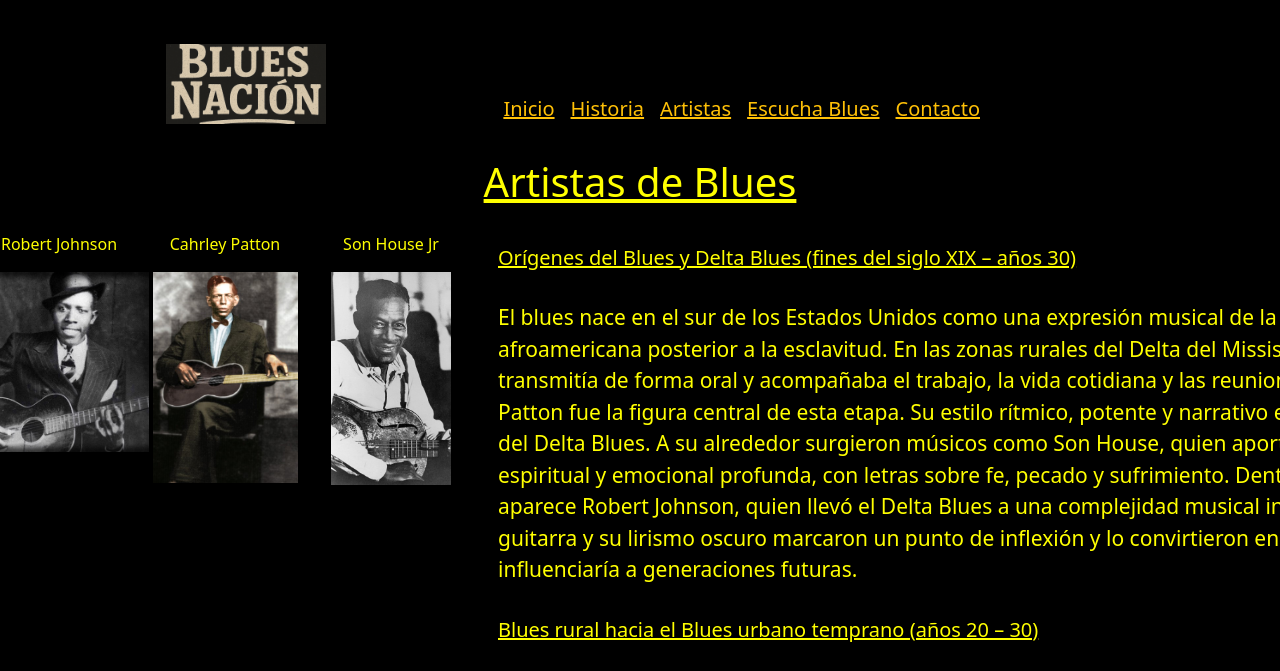
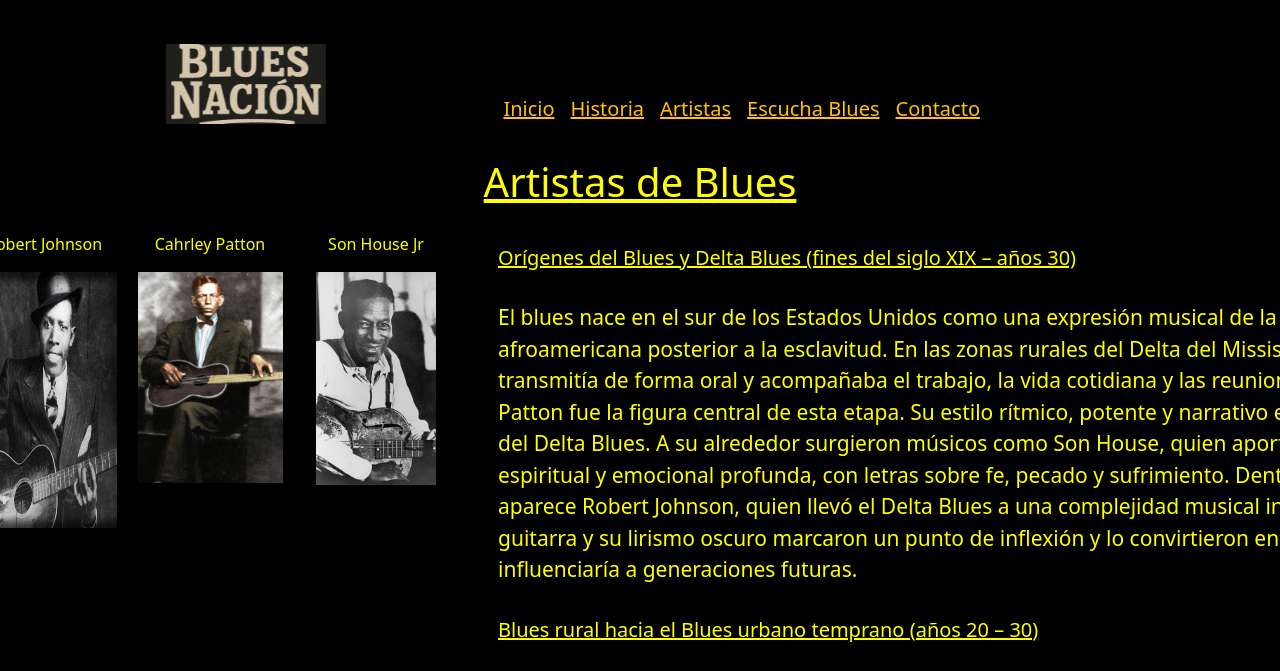
Before and after one commit to Rubengutierrez2026/Bluesnacion_web, a plain HTML site: page pages/artistas.html in a window 1280 px wide. Shown: the top 671 px of the page. Drawn offline with nearby package versions, Linux system fonts and the light colour scheme.

Commit message:
trabajo con animate 2 colocados falta 1

```diff
--- a/pages/artistas.html
+++ b/pages/artistas.html
@@ -5,6 +5,8 @@
     <meta name="viewport" content="width=device-width, initial-scale=1.0">
     <!-- Bootstrap css -->
      <link href="https://cdn.jsdelivr.net/npm/bootstrap@5.3.8/dist/css/bootstrap.min.css" rel="stylesheet" integrity="sha384-sRIl4kxILFvY47J16cr9ZwB07vP4J8+LH7qKQnuqkuIAvNWLzeN8tE5YBujZqJLB" crossorigin="anonymous">
+      <!-- Animate -->
+         <link rel="stylesheet" href="https://cdnjs.cloudflare.com/ajax/libs/animate.css/4.1.1/animate.min.css"/>
     <!-- Css -->
      <link rel="stylesheet" href="../styles/style.css">
 
@@ -15,7 +17,7 @@
 <header>
 
  <nav class="navbar navbar-expand-lg bg-body-tertiary">
-       <img class="imglogo" src="../assets/img/imglogo.PNG" alt="logo">
+       <img class= "animate__animated animate__backInLeft  " src="../assets/img/imglogo.PNG" alt="logo">
     <div class="container-fluid">
             <!-- <a class="navbar-brand" href="#">Inicio</a> -->
             <button class="navbar-toggler" type="button" data-bs-toggle="collapse" data-bs-target="#navbarNav"
@@ -51,7 +53,7 @@
     <section class="card-container">
         <div class="card">
             <p>Robert Johnson</p>
-            <img class="img-card" src="../assets/img/Robert_Johnson.avif" alt="Robert_Johnson" width="180" height="300" >
+            <img class="img-card" src="../assets/img/Robert_Johnson.avif" alt="Robert_Johnson" width="145" height="300" >
         </div>
         <div class="card">
             <p>Cahrley Patton</p>
@@ -130,7 +132,7 @@ Mientras tanto, John Lee Hooker desarrolló un estilo propio, hipnótico y rítm
 
      </p>
 
-     <div >
+     <div>
        <ul class="ul-logos">
             <li class="copy">Copyright 2025 - www.Bluesnación.com</li>
             <li><a  href=""><svg width="30px" heigth="30px"viewBox="0 0 666.667 666.667"><defs><clipPath id="facebook_icon__a" clipPathUnits="userSpaceOnUse"><path d="M0 700h700V0H0Z"/></clipPath></defs><g clip-path="url(#facebook_icon__a)" transform="matrix(1.33333 0 0 -1.33333 -133.333 800)"><path d="M0 0c0 138.071-111.929 250-250 250S-500 138.071-500 0c0-117.245 80.715-215.622 189.606-242.638v166.242h-51.552V0h51.552v32.919c0 85.092 38.508 124.532 122.048 124.532 15.838 0 43.167-3.105 54.347-6.211V81.986c-5.901.621-16.149.932-28.882.932-40.993 0-56.832-15.528-56.832-55.9V0h81.659l-14.028-76.396h-67.631v-171.773C-95.927-233.218 0-127.818 0 0" style="fill:#0866ff;fill-opacity:1;fill-rule:nonzero;stroke:none" transform="translate(600 350)"/><path d="m0 0 14.029 76.396H-67.63v27.019c0 40.372 15.838 55.899 56.831 55.899 12.733 0 22.981-.31 28.882-.931v69.253c-11.18 3.106-38.509 6.212-54.347 6.212-83.539 0-122.048-39.441-122.048-124.533V76.396h-51.552V0h51.552v-166.242a250.559 250.559 0 0 1 60.394-7.362c10.254 0 20.358.632 30.288 1.831V0Z" style="fill:#fff;fill-opacity:1;fill-rule:nonzero;stroke:none" transform="translate(447.918 273.604)"/></g></svg></a>
--- a/scss/partials/componets/_animation.scss
+++ b/scss/partials/componets/_animation.scss
@@ -1,3 +1,7 @@
-.img_video:hover{
-    transform: translate(20px 40px);
+.card{
+    width: 180px;
+    height: 300px;
 }
+.card :hover{
+   transform: scale(1.1);
+}
--- a/scss/partials/componets/_header.scss
+++ b/scss/partials/componets/_header.scss
@@ -27,7 +27,7 @@
         margin-right: 280px;
         margin-bottom: -70px;
     }
- .imglogo{
+ .animate__animated {
     height: 100px;
     padding-top: 20px;
     padding-left: 150px;
```
Also changed, not shown: index.html (+3 -1 lines), pages/contacto.html (+1 -1 lines), pages/escuchablues.html (+3 -1 lines), pages/historiadelblues.html (+3 -1 lines), styles/style.css, 1 other file.
